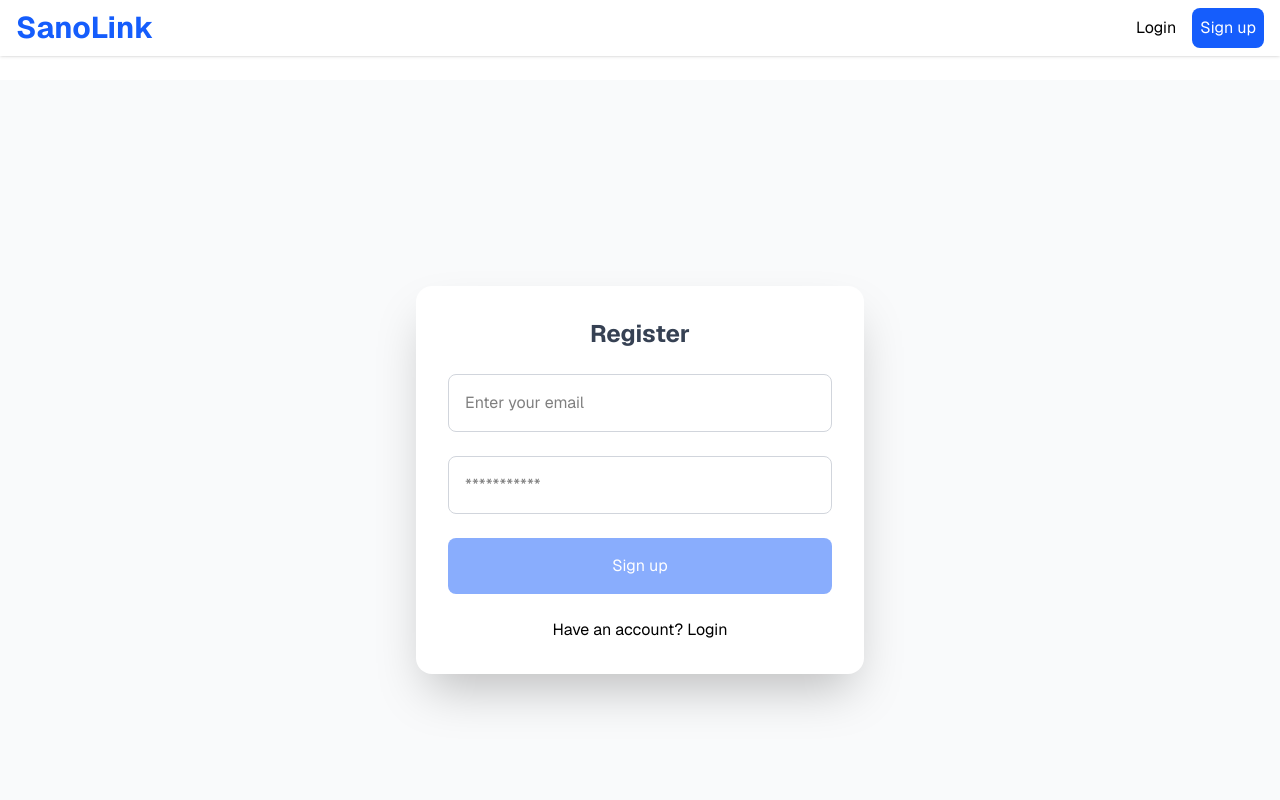
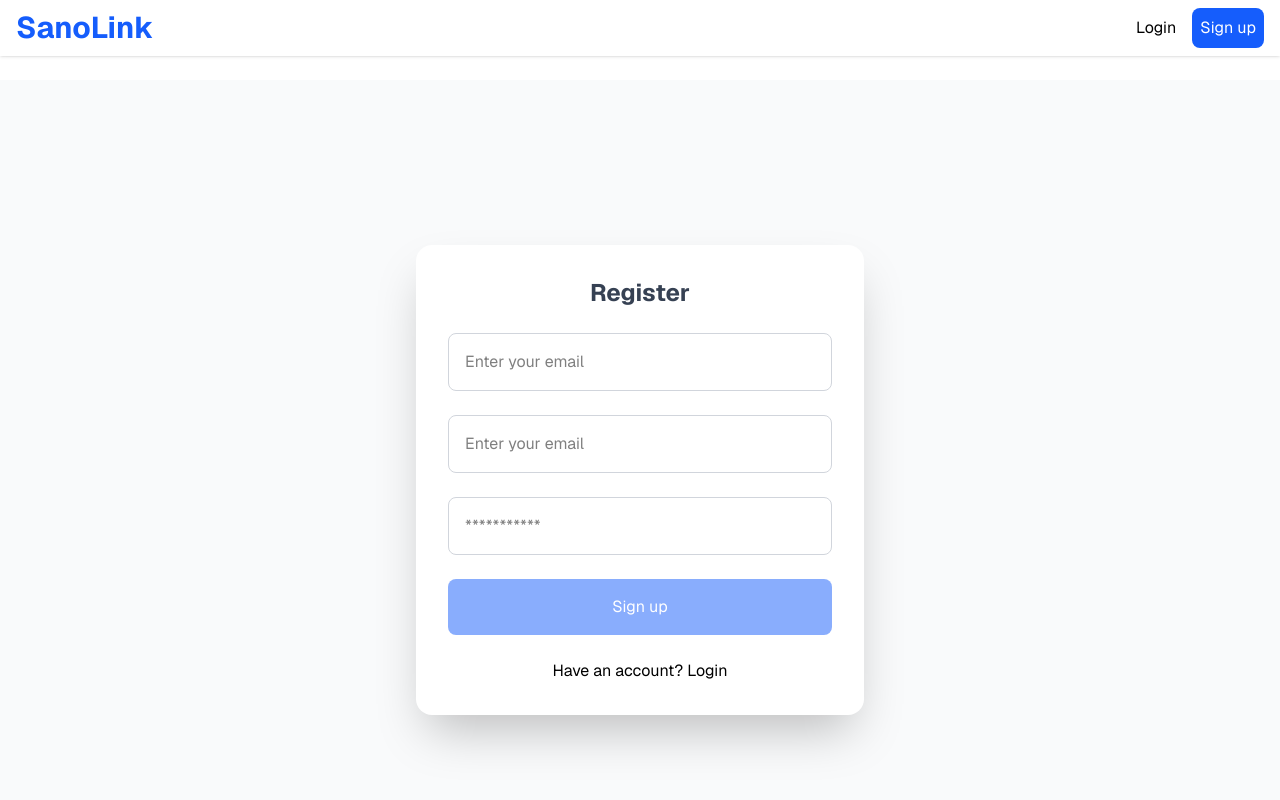
Before and after one commit to Subodh-Dhamala/URLShortener, a Next.js app in the folder client/: page /register in a window 1280 px wide. Shown: the top 800 px of the page. Built offline with nearby package versions, Linux system fonts and the light colour scheme; no server answers.

Commit message:
fix: remove jwt Decode and add username

```diff
--- a/client/app/register/page.tsx
+++ b/client/app/register/page.tsx
@@ -5,13 +5,13 @@ import { useAuth } from "@/context/AuthContext";
 import { register as registerApi } from "@/lib/api";
 import { useRouter } from "next/navigation";
 import Link from "next/link";
-import { jwtDecode } from "jwt-decode";
 
 export default function RegisterPage() {
   const [email, setEmail] = useState("");
   const [password, setPassword] = useState("");
   const [error, setError] = useState("");
   const [isLoading, setLoading] = useState(false);
+  const [username, setUsername] = useState("");
 
   const { login } = useAuth();
   const router = useRouter();
@@ -21,10 +21,12 @@ export default function RegisterPage() {
     setLoading(true);
 
     try {
-      const { token } = await registerApi(email, password);
-      const decoded = jwtDecode<{ email: string }>(token);
-
-      login(token, decoded.email);
+      const {
+        token,
+        email: userEmail,
+        username: userName,
+      } = await registerApi(email, password);
+      login(token, userEmail, userName);
       router.push("/dashboard");
     } catch (err: any) {
       setError(err.response?.data?.error || "Something went wrong!");
@@ -51,6 +53,15 @@ export default function RegisterPage() {
           />
 
           <input
+            type="text"
+            value={username}
+            required
+            onChange = {(e)=> setUsername(e.target.value)}
+            placeholder="Enter your email"
+            className="w-full rounded-lg border border-gray-300 p-4 focus:outline-blue-600"
+          />
+
+          <input
             type="password"
             value={password}
             required
@@ -60,9 +71,7 @@ export default function RegisterPage() {
             className="w-full rounded-lg border border-gray-300 p-4 focus:outline-blue-600"
           />
 
-          {error && (
-            <p className="text-center text-sm text-red-500">{error}</p>
-          )}
+          {error && <p className="text-center text-sm text-red-500">{error}</p>}
 
           <button
             onClick={handleRegister}
```
